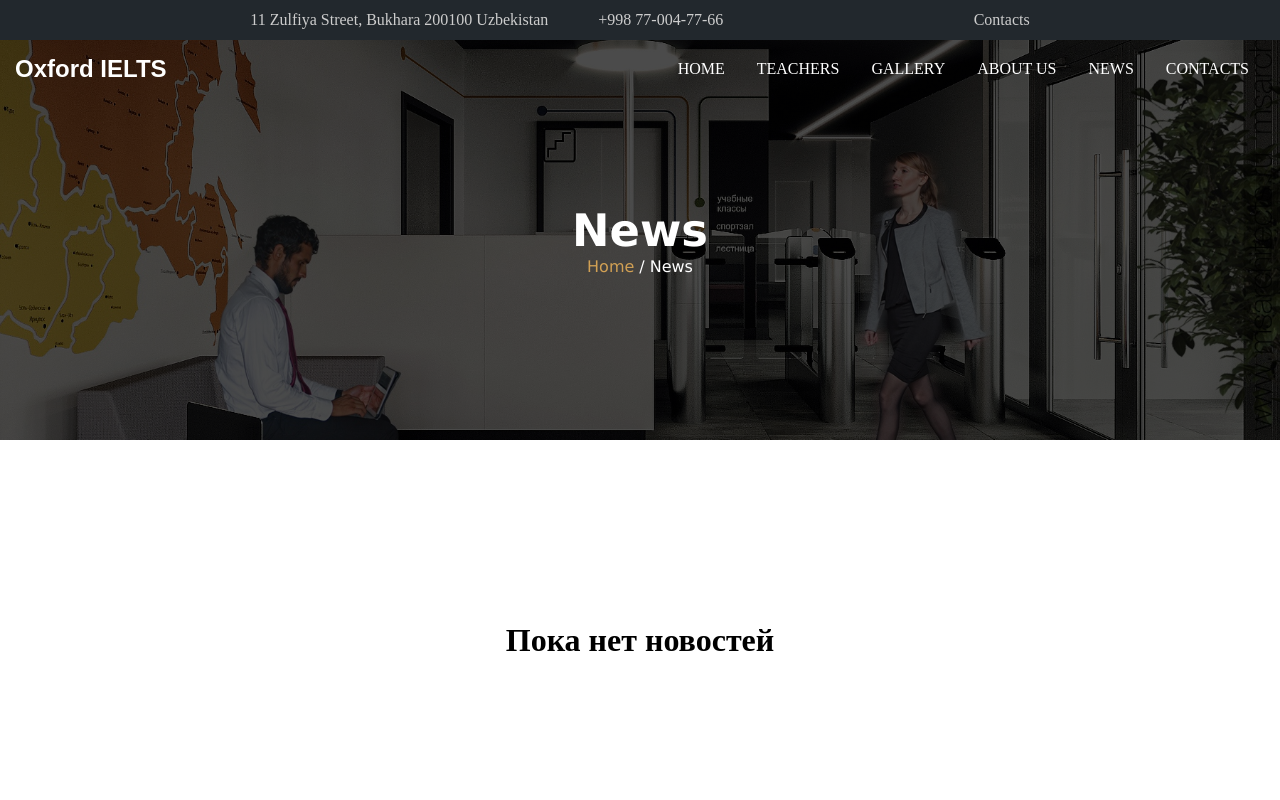
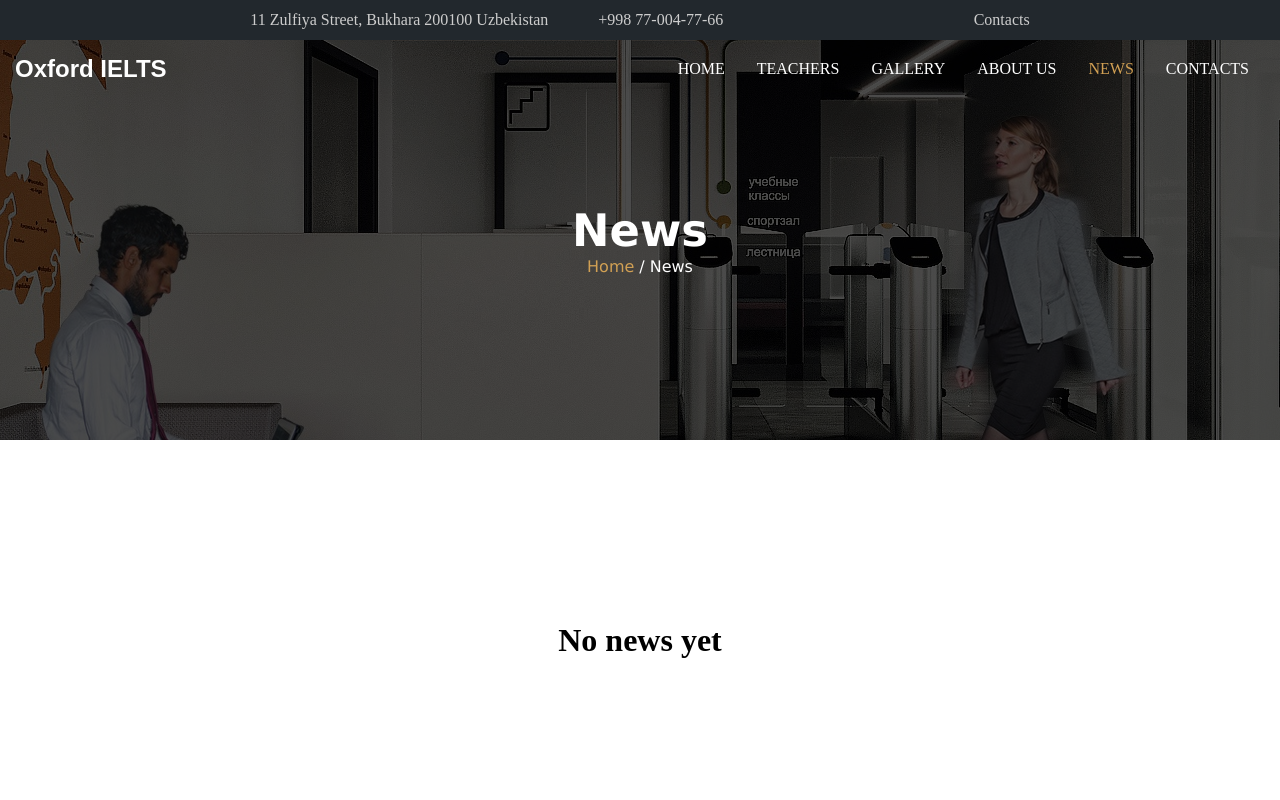
Before and after one commit to akiakiaki9/oxford-ielts-center, a React (Create React App) app: page /news in a window 1280 px wide. Shown: the top 800 px of the page. Built offline with nearby package versions, Linux system fonts and the light colour scheme.

Commit message:
fixed details

```diff
--- a/src/components/Navbar1.jsx
+++ b/src/components/Navbar1.jsx
@@ -6,6 +6,11 @@ export default function Navbar1() {
   const [isOpen, setIsOpen] = useState(false);
   const [isSticky, setIsSticky] = useState(false);
   const location = useLocation();
+  const [activePage, setAcitvePage] = useState(location.pathname)
+
+  useEffect(() => {
+    setAcitvePage(location.pathname)
+  }, [location])
 
   const toggleMenu = () => {
     setIsOpen(!isOpen);
@@ -38,7 +43,7 @@ export default function Navbar1() {
   return (
     <nav className={`navbar ${isSticky ? 'sticky' : ''}`}>
       <div className="brand">
-        <Link to='/' style={{textDecoration: 'none'}}><h1>Oxford IELTS</h1></Link>
+        <Link to='/' style={{ textDecoration: 'none' }}><h1>Oxford IELTS</h1></Link>
       </div>
       <div className={`menu-icon ${isOpen ? 'hidden' : ''}`} onClick={toggleMenu}>
         <FaBars />
@@ -47,12 +52,24 @@ export default function Navbar1() {
         <div className="close-icon" onClick={toggleMenu}>
           <FaTimes />
         </div>
-        <Link to='/' onClick={() => handleLinkClick('/')}>Home</Link>
-        <Link to='/teachers' onClick={() => handleLinkClick('/menu')}>teachers</Link>
-        <Link to='/gallery' onClick={() => handleLinkClick('/gallery')}>Gallery</Link>
-        <Link to='/about-us' onClick={() => handleLinkClick('/about-us')}>About Us</Link>
-        <Link to='/news' onClick={() => handleLinkClick('/news')}>News</Link>
-        <Link to='/contacts' onClick={() => handleLinkClick('/contacts')}>Contacts</Link>
+        <Link to='/' onClick={() => handleLinkClick('/')} style={{color: activePage === '/' ? 'var(--orange-color' : ''}}>
+          Home
+        </Link>
+        <Link to='/teachers' onClick={() => handleLinkClick('/teachers')} style={{color: activePage === '/teachers' ? 'var(--orange-color' : ''}}>
+          Teachers
+        </Link>
+        <Link to='/gallery' onClick={() => handleLinkClick('/gallery')} style={{color: activePage === '/gallery' ? 'var(--orange-color' : ''}}>
+          Gallery
+        </Link>
+        <Link to='/about-us' onClick={() => handleLinkClick('/about-us')} style={{color: activePage === '/about-us' ? 'var(--orange-color' : ''}}>
+          About Us
+        </Link>
+        <Link to='/news' onClick={() => handleLinkClick('/news')} style={{color: activePage === '/news' ? 'var(--orange-color' : ''}}>
+          News
+        </Link>
+        <Link to='/contacts' onClick={() => handleLinkClick('/contacts')} style={{color: activePage === '/contacts' ? 'var(--orange-color' : ''}}>
+          Contacts
+        </Link>
       </div>
       {isOpen && <div className="overlay" onClick={toggleMenu} />}
     </nav>
--- a/src/css files/registration.css
+++ b/src/css files/registration.css
@@ -3,13 +3,12 @@
     justify-content: center;
     align-items: center;
     padding: 50px 10px;
-    background-image: linear-gradient(rgba(0, 0, 0, 0.69), rgba(0, 0, 0, 0.334)), url(../images/register\ background.jpeg);
+    background-image: url(../images/register\ background.jpeg);
     background-position: center;
-    background-size: cover;
     background-attachment: fixed;
     min-height: 80vh;
-    /* background-blend-mode: multiply;
-    background-color: #5a5a5a; */
+    background-blend-mode: multiply;
+    background-color: #5a5a5a;
     color: #fff;
 }
 
--- a/src/css files/title.css
+++ b/src/css files/title.css
@@ -1,8 +1,9 @@
 .pagename {
-    background-image: linear-gradient(#000000b4, #000000b4), url(../images/oxford\ title.jpg);
+    background-image: url(../images/oxford\ title.jpg);
     background-position: center;
-    background-size: cover;
     background-attachment: fixed;
+    background-blend-mode: multiply;
+    background-color: #000000b4;
     font-family: 'Lucida Sans', 'Lucida Sans Regular', 'Lucida Grande', 'Lucida Sans Unicode', Geneva, Verdana, sans-serif;
 }
 
--- a/src/pages/News.jsx
+++ b/src/pages/News.jsx
@@ -20,7 +20,7 @@ export default function News() {
                   {news.title}
                 </div>
               ))} */}
-              <h1 style={{height: '50vh'}}>Пока нет новостей</h1>
+              <h1 style={{height: '50vh'}}>No news yet</h1>
             </div>
           </div>
         </div>
```
